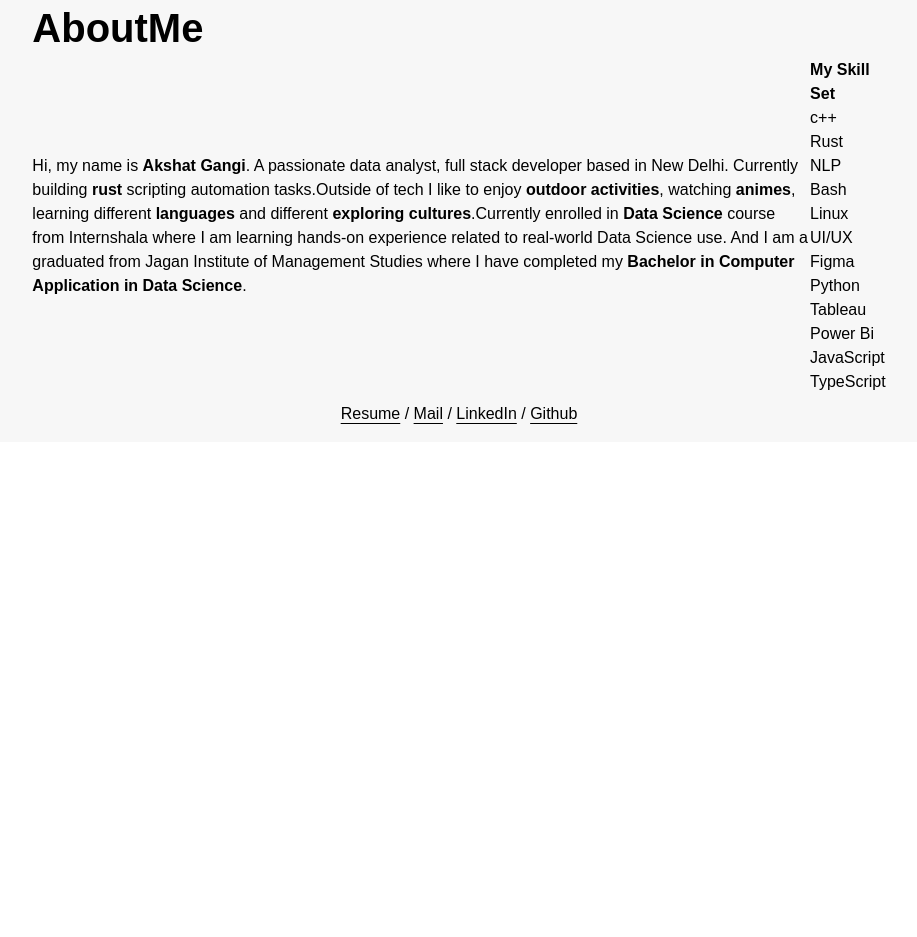
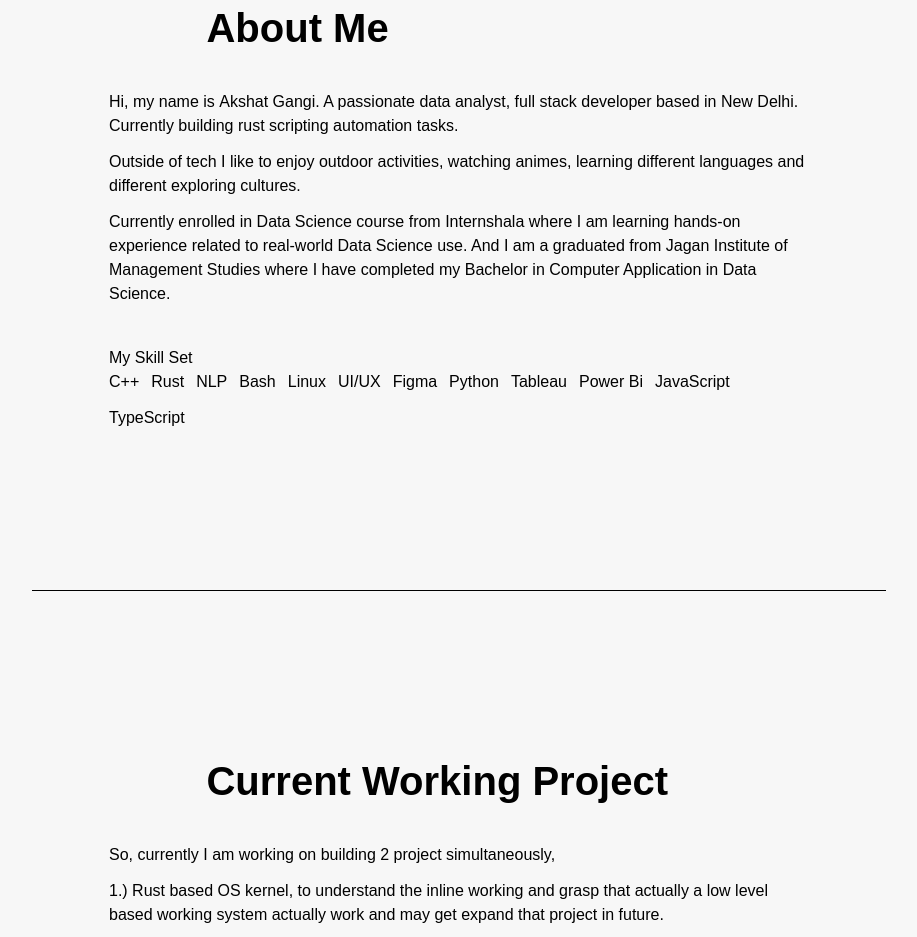
Before and after one commit to Zero-max-ai/akshat-portfolio, a React (Vite) app in the folder client/: page / in a window 1280 px wide. Shown: the part 1860-2797 px from the top of the page, without its empty margins (181-1098 px from the left). Before the commit the page ends 2302 px from the top, so only its background shows below. Built offline with nearby package versions, Linux system fonts and the light colour scheme; a web font is replaced by a local one.

Commit message:
addeed PageNotFound, todolist. Fixed Navigation

```diff
--- a/client/src/App.tsx
+++ b/client/src/App.tsx
@@ -2,6 +2,7 @@ import { Routes, Route } from 'react-router-dom';
 
 import Layout from './components/layout/Layout';
 import Home from './pages/Home';
+import NotFound from './pages/NotFound';
 
 const App = () => {
   return (
@@ -9,6 +10,7 @@ const App = () => {
       <Route path={'/'} element={<Layout />}>
         <Route path={''} element={<Home />} />
       </Route>
+      <Route path={'*'} element={<NotFound />} />
     </Routes>
   )
 }
--- a/client/src/components/Footer.tsx
+++ b/client/src/components/Footer.tsx
@@ -5,10 +5,10 @@ const Footer = () => {
     <footer className="pt-2 pb-4">
       <div className="w-2/3 mx-auto flex items-center justify-center font-thin">
         <span>
-          <Link to={''} className="underline underline-offset-4">Resume</Link> /{" "}
-          <Link to={'mailto:gangi.keshav03@gmail.com'} className="underline underline-offset-4">Mail</Link> /{" "}
-          <Link to={'https://www.linkedin.com/in/akshat-gangi-b457a61ab/'} className="underline underline-offset-4">LinkedIn</Link> /{" "}
-          <Link to={'https:/github.com/Zero-max-ai'} className="underline underline-offset-4">Github</Link>
+          <Link to={''} target={"_blank"} className="underline underline-offset-4">Resume</Link> /{" "}
+          <Link to={'mailto:gangi.keshav03@gmail.com'} target={"_blank"} className="underline underline-offset-4">Mail</Link> /{" "}
+          <Link to={'https://www.linkedin.com/in/akshat-gangi-b457a61ab/'} target={"_blank"} className="underline underline-offset-4">LinkedIn</Link> /{" "}
+          <Link to={'https:/github.com/Zero-max-ai'} target={"_blank"} className="underline underline-offset-4">Github</Link>
         </span>
       </div>
     </footer>
--- a/client/src/components/Navbar.tsx
+++ b/client/src/components/Navbar.tsx
@@ -11,9 +11,10 @@ const Navbar = () => {
               Akshat Gangi
             </Link>
           </h1>
-          <Link to={'/projects'} className="font-light">Projects</Link>
-          <Link to={'/About'} className="font-light">About</Link>
-          <Link to={''} className="font-light">Resume</Link>
+          <a href='#projects' className="font-thin">Projects</a>
+          <a href='#about-me' className="font-thin">About</a>
+          <Link to={''} className="font-thin">Resume</Link>
+          <Link to={'/404-me'} className="font-thin">404 Me</Link>
         </div>
         <div className="cursor-pointer">
           <img src={Sun} />
--- a/client/src/components/sections/home/AboutMe.tsx
+++ b/client/src/components/sections/home/AboutMe.tsx
@@ -1,13 +1,14 @@
+import { Link } from 'react-router-dom';
+
 import Heading from '../../Heading';
-import { mySkillSet } from '../../../utils/index'
+import { mySkillSet} from '../../../utils/index';
 
-const AboutMe = () => {
+const ProjectSection = () => {
   return (
-    <div>
-      <Heading head={'AboutMe'} />
-
-      <div className="flex items-center justify-between">
-        <div>
+    <div id={"about-me"} className="flex flex-col gap-[32px] items-center justify-center">
+      <Heading head={'About Me'} />
+      <div className="flex flex-col justify-between gap-10 max-w-[700px]">
+        <div className="font-thin flex flex-col gap-3">
           <span>
             Hi, my name is <b>Akshat Gangi</b>. A passionate data analyst, full stack developer based in New Delhi. Currently building <b>rust</b> scripting automation tasks.
           </span>
@@ -15,17 +16,18 @@ const AboutMe = () => {
             Outside of tech I like to enjoy <b>outdoor activities</b>, watching <b>animes</b>, learning different <b>languages</b> and different <b>exploring cultures</b>.
           </span>
           <span>
-            Currently enrolled in <b>Data Science</b> course from Internshala where I am learning hands-on experience related to real-world Data Science use. And I am a graduated from Jagan Institute of Management Studies where I have completed my <b>Bachelor in Computer Application in Data Science</b>.</span>
+            Currently enrolled in <b>Data Science</b> course from Internshala where I am learning hands-on experience related to real-world Data Science use. And I am a graduated from Jagan Institute of Management Studies where I have completed my <b>Bachelor in Computer Application in Data Science</b>.
+          </span>
         </div>
         <div>
-          <h1 className="font-extrabold">My Skill Set</h1>
-          <ul>
-            { mySkillSet.map((item, index) => <li key={index}>{item}</li>) }
-          </ul>
+          <h1>My Skill Set</h1>
+          <div className="flex flex-wrap gap-3 font-thin">
+            { mySkillSet.map((value, index) => <span key={index}>{value}</span>) }
+          </div>
         </div>
       </div>
     </div>
   )
 }
 
-export default AboutMe;
+export default ProjectSection;
--- /dev/null
+++ b/client/src/components/sections/home/CurrentProject.tsx
@@ -0,0 +1,25 @@
+import { Link } from 'react-router-dom';
+
+import Heading from '../../Heading';
+import { mySkillSet} from '../../../utils/index';
+
+const CurrentProject = () => {
+  return (
+    <div className="flex flex-col gap-[32px] items-center justify-center">
+      <Heading head={'Current Working Project'} />
+      <div className="font-thin flex flex-col gap-3 max-w-[700px]">
+        <span>
+          So, currently I am working on building 2 project simultaneously,
+        </span>
+        <span>
+          1.) Rust based OS kernel, to understand the inline working and grasp that actually a low level based working system actually work and may get expand that project in future.
+        </span>
+        <span>
+          2.) HomeoAnalysis is a user-friendly site which allows anyone to upload a dataset and instantly visualize insights through interactive graphs. It’s built to help beginners, analysts or even non-tech users to explore the data without write a single line of code.
+        </span>
+      </div>
+    </div>
+  )
+}
+
+export default CurrentProject;
--- a/client/src/components/sections/home/ProjectSection.tsx
+++ b/client/src/components/sections/home/ProjectSection.tsx
@@ -9,7 +9,7 @@ import { projectDetails } from '../../../utils/index';
 
 const ProjectSection = () => {
   return (
-    <div className="flex flex-col gap-[32px] items-center justify-center">
+    <div id={'projects'} className="flex flex-col gap-[32px] items-center justify-center">
       <Heading head={'Projects'} />
       <div className="flex flex-wrap items-center justify-between gap-10 max-w-[700px]">
         {
--- a/client/src/index.css
+++ b/client/src/index.css
@@ -3,6 +3,10 @@
 @tailwind base;
 @tailwind components;
 @tailwind utilities;
+
+html {
+  scroll-behavior: smooth;
+}
 
 body {
   font-family: 'Outfit', sans-serif;
--- a/client/src/pages/Home.tsx
+++ b/client/src/pages/Home.tsx
@@ -1,6 +1,7 @@
 import HeroSection from '../components/sections/home/HeroSection';
 import ProjectSection from '../components/sections/home/ProjectSection';
 import AboutMe from '../components/sections/home/AboutMe';
+import CurrentProject from '../components/sections/home/CurrentProject';
 
 const Home = () => {
   return (
@@ -10,6 +11,9 @@ const Home = () => {
       <ProjectSection />
       <hr className="my-40" />
       <AboutMe />
+      <hr className="my-40" />
+      <CurrentProject />
+      <hr className="mt-40 mb-10" />
     </div>
   )
 }
--- /dev/null
+++ b/client/src/pages/NotFound.tsx
@@ -0,0 +1,23 @@
+import { Link } from 'react-router-dom';
+import Heading from '../components/Heading';
+
+const NotFound = () => {
+  return (
+    <div className="min-h-[100vh] flex flex-col gap-[32px] items-center justify-center">
+      <div className="font-thin flex flex-col gap-3 max-w-[700px]">
+        <h1 className="cabinet font-extrabold text-[40px]">You'd been 404'd ≧∇≦</h1>
+        <span>
+          This page took the wrong turn... just like this cat’s life choices.
+        </span>
+        <span>
+          But don’t worry — you can still bounce back!
+        </span>
+        <span>
+          <Link to={'/'} className="text-[#0084D1] underline underline-offset-4">Take me home</Link>{" "} before the cat stares deeper
+        </span>
+      </div>
+    </div>
+  )
+}
+
+export default NotFound;
--- a/client/src/utils/index.ts
+++ b/client/src/utils/index.ts
@@ -12,7 +12,7 @@ const projectDetails: projectDetailsProps[] = [
 ]
 
 const mySkillSet: string[] = [
-  'c++', 'Rust', 'NLP', 'Bash', 'Linux', 'UI/UX', 'Figma', 'Python','Tableau','Power Bi','JavaScript', 'TypeScript'
+  'C++', 'Rust', 'NLP', 'Bash', 'Linux', 'UI/UX', 'Figma', 'Python','Tableau','Power Bi','JavaScript', 'TypeScript'
 ]
 
 export {
```
Also changed, not shown: 1 other file (tests, documents, lock files or other folders).
